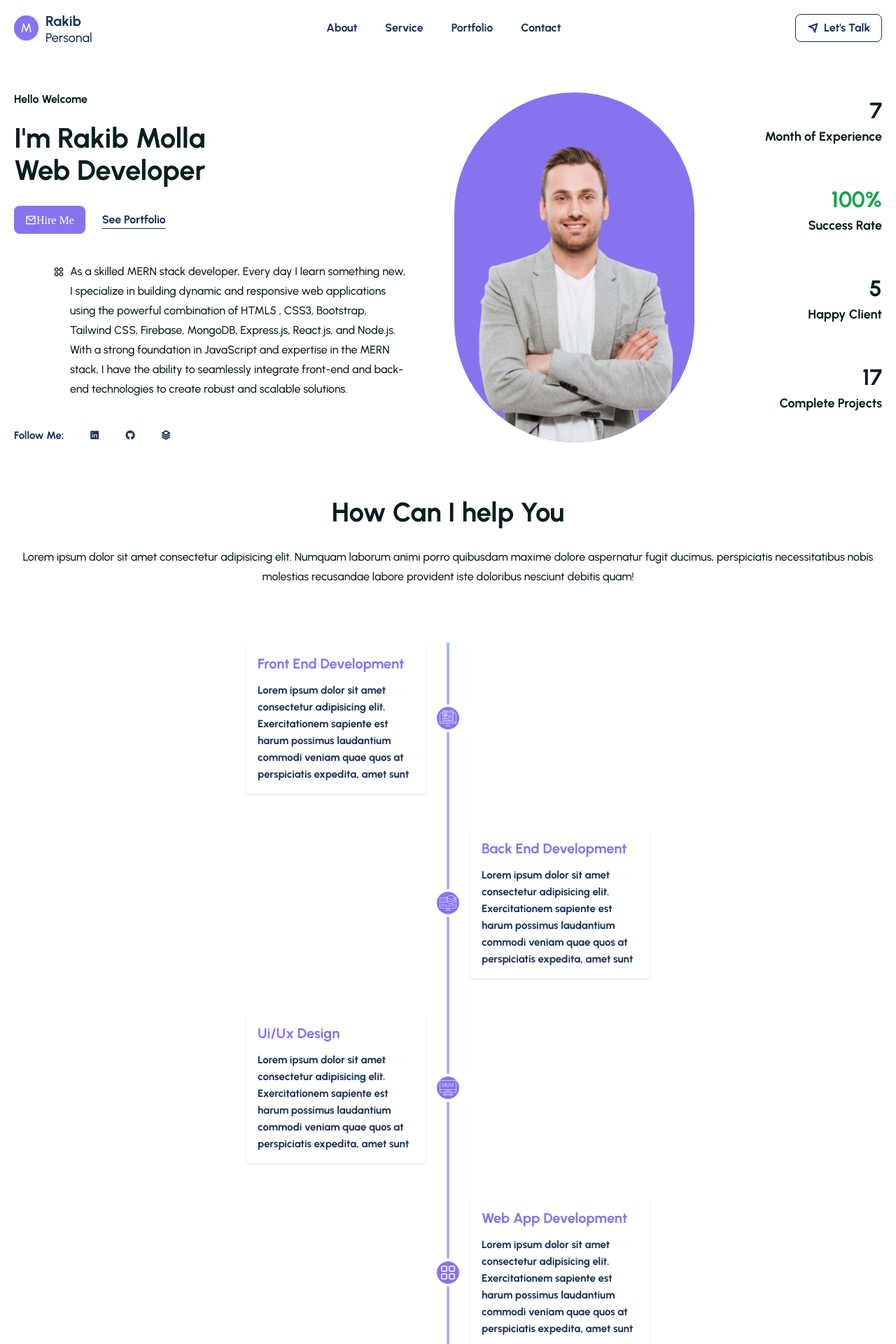
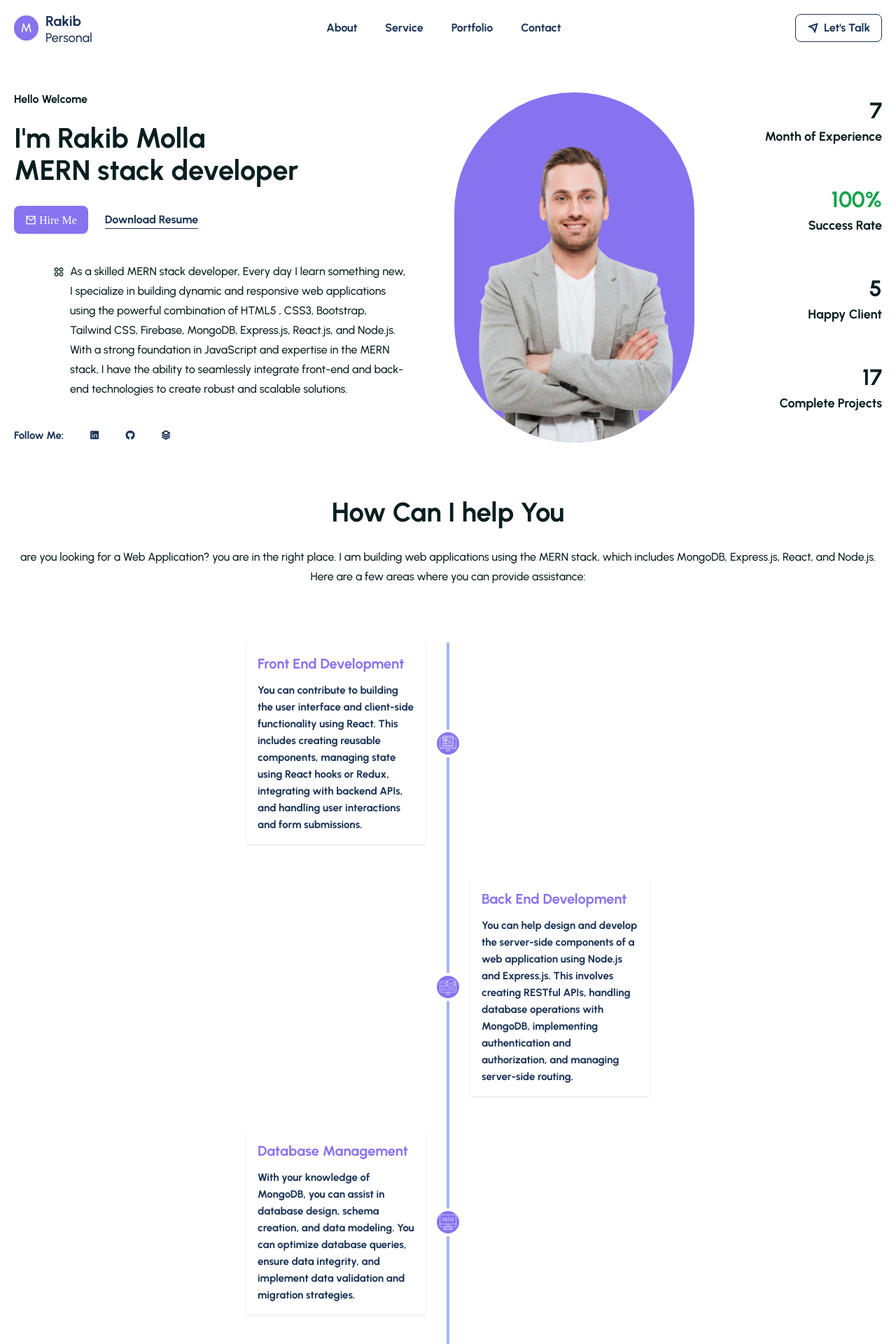
Before and after one commit to Rakib-molla/Portfolio, a React (Vite) app: page / in a window 1280 px wide. Shown: the top 1920 px of the page at 70% size. Built offline with nearby package versions, Linux system fonts and the light colour scheme.

Commit message:
some data change

```diff
--- a/src/components/Footer/Footer.jsx
+++ b/src/components/Footer/Footer.jsx
@@ -3,20 +3,22 @@ import React from 'react';
 const Footer = () => {
     const year = new Date().getFullYear();
     return (
-        <footer className='bg-[#12141e] py-12'>
+        <footer className='bg-[#12141e] py-12 w-full'>
             <div className='container'>
                 <div className='sm: flex items-center justify-between md:gap-5'>
                     <div className='w-full sm:w-1/2'>
                         <h2 className='text-[26px] leading-10 text-white font-[600] mb-5 md:text-[2rem] capitalize'>
                             Do You want more beautiful product ?
                         </h2>
-                        <a href="#contact">
-                            <button className='bg-primaryColor text-white font-[500] flex items-center gap-3 hover:bg-smallTextColor ease-id duration-300 py-2 px-4 rounded-[8px] ms-3'> <i className='ri-mail-line'>Hire Me</i></button>
+                        <a target='_blank' href="https://www.fiverr.com/rakib_molla">
+                            <button  className='bg-primaryColor text-white font-[500] flex items-center gap-3 hover:bg-smallTextColor ease-id duration-300 py-2 px-4 rounded-[8px] ms-3'> <i className='ri-mail-line'>Hire Me</i></button>
                         </a>
                     </div>
                     <div className='w-full sm:w-1/2'>
                         <p className='text-gray-200 leading-7 mt-4 sm:mt-0'>
-                            Lorem ipsum dolor sit amet consectetur adipisicing elit. Qui reiciendis accusamus maiores non quos, quasi numquam ducimus repudiandae nihil consequatur commodi tenetur sit harum quam deleniti officia praesentium aut voluptatem.
+                        Responsive Design: Ensure that your website is responsive and adapts to different screen sizes and devices. Use responsive design techniques, such as fluid layouts and CSS media queries, to optimize the website's appearance on mobile devices, tablets, and desktops. <br />
+
+                        Performance Optimization: Optimize your website's performance by minimizing the file size of assets (images, scripts, stylesheets), leveraging caching techniques, and optimizing code. Users appreciate fast-loading websites, so ensure your website loads quickly and efficiently.
                         </p>
                         <div className='flex  items-center  gap-4 flex-wrap md:gap-8 mt-10'>
                             <span className='text-gray-300 font-[600] text-[15px]'>Follow Me:
--- a/src/components/Header/Header.jsx
+++ b/src/components/Header/Header.jsx
@@ -1,4 +1,5 @@
 import React, { useEffect, useRef } from 'react';
+import { Link } from 'react-router-dom';
 
 const Header = () => {
     const headerRef = useRef(null);
@@ -59,8 +60,8 @@ const Header = () => {
 
                     {/* menu right */}
                     <div className='flex items-center gap-4'>
-                    <button className='flex items-center gap-2 text-smallTextColor font-[600] border border-solid border-smallTextColor py-2 px-4 rounded-[8px] max-h-[40px] hover:bg-smallTextColor hover:text-white hover:font-[500] ease-in duration-300'>
-                        <i className="ri-send-plane-line"></i> Let's Talk
+                    <button to='facebook.com' className='flex items-center gap-2 text-smallTextColor font-[600] border border-solid border-smallTextColor py-2 px-4 rounded-[8px] max-h-[40px] hover:bg-smallTextColor hover:text-white hover:font-[500] ease-in duration-300'>
+                        <i className="ri-send-plane-line"></i> <a target='_blank' href="https://www.fiverr.com/rakib_molla">Let's Talk</a>
                     </button>
 
                     <span onClick={toggleMenu} className='text-2xl text-smallTextColor cursor-pointer md:hidden'><i className="ri-menu-line"></i></span>
--- a/src/components/UI/Hero.jsx
+++ b/src/components/UI/Hero.jsx
@@ -2,7 +2,14 @@ import React from 'react';
 import heroImage from '../../assets/images/hero.svg';
 import CountUp from 'react-countup';
 
+const PDF_FILE_URL = 'http://localhost:5173/Md_Rakib_Molla_Resume.pdf'
+
 const Hero = () => {
+
+    const downloadResume =(e)=>{
+        e.preventDefault();
+    }
+
     return (
         <section>
             <div className="container" >
@@ -10,16 +17,18 @@ const Hero = () => {
                     {/* hero left content start */}
                     <div className='w-full md:basis-1/2'>
                         <h5 data-aos='fade-right' data-aos-duration='1500' className='text-headingColor font-[600] text-[16px]' >Hello Welcome</h5>
-                        <h1 data-aos='fade-up' data-aos-duration='1500' className='text-headingColor font-[800] sm:text-[40px] leading-[35px] sm:leading-[46px] mt-5'>I'm Rakib Molla <br />Web Developer </h1>
+                        <h1 data-aos='fade-up' data-aos-duration='1500' className='text-headingColor font-[800] sm:text-[40px] leading-[35px] sm:leading-[46px] mt-5'>I'm Rakib Molla <br /> MERN stack developer </h1>
                         <div
                         data-aos='fade-up'
                         data-aos-duration='1500'
                         data-aos-delay='200'
                         className='flex items-center gap-6 mt-7'>
-                            <a href="#contact">
-                                <button className='bg-primaryColor text-white font-[500] flex items-center gap-3 hover:bg-smallTextColor ease-id duration-300 py-2 px-4 rounded-[8px]'> <i className='ri-mail-line'>Hire Me</i></button>
+                            <a href="">
+                                <button className='bg-primaryColor text-white font-[500] flex items-center gap-3 hover:bg-smallTextColor ease-id duration-300 py-2 px-4 rounded-[8px]'> <i className='ri-mail-line'> <a target='_blank' href="https://www.fiverr.com/rakib_molla">Hire Me</a> </i></button>
                             </a>
-                            <a className='text-smallTextColor font-[600] text-[16px] border-b border-solid border-smallTextColor' href="#portfolio">See Portfolio</a>
+                            <a onClick={()=>downloadResume(e)} className='text-smallTextColor font-[600] text-[16px] border-b border-solid border-smallTextColor' href='Md_Rakib_Molla_Resume.pdf'
+
+                            > <button>Download Resume</button></a>
 
                         </div>
                         <p data-aos='fade-left' data-aos-duration='1500' className='flex gap-2 text-headingColor font-[500] leading-7 sm:pl-14 sm:pr-10 mt-10'>
@@ -36,17 +45,17 @@ const Hero = () => {
                                 Follow Me:
                             </span>
                             <span>
-                                <a className='text-smallTextColor text-[15px] font-[600]' href="#linkedin">
+                                <a target='_blank' className='text-smallTextColor text-[15px] font-[600]' href="https://www.linkedin.com/in/rakib-molla/">
                                     <i className="ri-linkedin-box-fill"></i>
                                 </a>
                             </span>
                             <span>
-                                <a className='text-smallTextColor text-[15px] font-[600]' href="#github">
+                                <a className='text-smallTextColor text-[15px] font-[600]' target='_blank' href="https://github.com/rakib-molla">
                                 <i className="ri-github-fill"></i>
                                 </a>
                             </span>
                             <span>
-                                <a className='text-smallTextColor text-[15px] font-[600]' href="#stack">
+                                <a className='text-smallTextColor text-[15px] font-[600]' target='_blank' href="https://stackoverflow.com/users/11881190/rakib-molla">
                                 <i className="ri-stack-line"></i>
                                 </a>
                             </span>
--- a/src/components/UI/Services.jsx
+++ b/src/components/UI/Services.jsx
@@ -9,7 +9,7 @@ const Services = () => {
                 <div className='text-center'>
                     <h2 className='text-headingColor font-[800] text-[2.4rem] mb-5'>How Can I help You </h2>
                     <p className='lg:mx-w-[400px] lg:mx-auto text-headingColor font-[500] text-[16px] leading-7'>
-                        Lorem ipsum dolor sit amet consectetur adipisicing elit. Numquam laborum animi porro quibusdam maxime dolore aspernatur fugit ducimus, perspiciatis necessitatibus nobis molestias recusandae labore provident iste doloribus nesciunt debitis quam!
+                    are you looking for a Web Application?  you are in the right place. I am building web applications using the MERN stack, which includes MongoDB, Express.js, React, and Node.js. Here are a few areas where you can provide assistance:
                     </p>
                 </div>
 
@@ -31,7 +31,7 @@ const Services = () => {
                                                     Front End Development
                                                 </h3>
                                                 <p className='text-[15px] text-smallTextColor group-hover:text-white group-hover:font-[500] leading-6'>
-                                                    Lorem ipsum dolor sit amet consectetur adipisicing elit. Exercitationem sapiente est harum possimus laudantium commodi veniam quae quos at perspiciatis expedita, amet sunt
+                                                You can contribute to building the user interface and client-side functionality using React. This includes creating reusable components, managing state using React hooks or Redux, integrating with backend APIs, and handling user interactions and form submissions.
                                                 </p>
                                             </div>
                                         </div>
@@ -56,7 +56,7 @@ const Services = () => {
                                                     Back End Development
                                                 </h3>
                                                 <p className='text-[15px] text-smallTextColor group-hover:text-white group-hover:font-[500] leading-6'>
-                                                    Lorem ipsum dolor sit amet consectetur adipisicing elit. Exercitationem sapiente est harum possimus laudantium commodi veniam quae quos at perspiciatis expedita, amet sunt
+                                                You can help design and develop the server-side components of a web application using Node.js and Express.js. This involves creating RESTful APIs, handling database operations with MongoDB, implementing authentication and authorization, and managing server-side routing.
                                                 </p>
                                             </div>
                                         </div>
@@ -78,10 +78,10 @@ const Services = () => {
                                         <div className='w-full sm:w-1/2 sm:pr-8'>
                                             <div data-aos='fade-right' data-aos-duration='1200' className='bg-white p-4 rounded shadow group hover:bg-primaryColor cursor-pointer ease-in duration-150'>
                                                 <h3 className='text-primaryColor font-[700] mb-3 group-hover:text-white group-hover:font-[600] text-xl'>
-                                                    Ui/Ux Design
+                                                Database Management
                                                 </h3>
                                                 <p className='text-[15px] text-smallTextColor group-hover:text-white group-hover:font-[500] leading-6'>
-                                                    Lorem ipsum dolor sit amet consectetur adipisicing elit. Exercitationem sapiente est harum possimus laudantium commodi veniam quae quos at perspiciatis expedita, amet sunt
+                                                With your knowledge of MongoDB, you can assist in database design, schema creation, and data modeling. You can optimize database queries, ensure data integrity, and implement data validation and migration strategies.
                                                 </p>
                                             </div>
                                         </div>
@@ -103,10 +103,10 @@ const Services = () => {
                                         <div className='w-full sm:w-1/2 sm:pl-8'>
                                             <div data-aos='fade-left' data-aos-duration='1200' className='bg-white p-4 rounded shadow group hover:bg-primaryColor cursor-pointer ease-in duration-150'>
                                                 <h3 className='text-primaryColor font-[700] mb-3 group-hover:text-white group-hover:font-[600] text-xl'>
-                                                    Web App Development
+                                                API Integration
                                                 </h3>
                                                 <p className='text-[15px] text-smallTextColor group-hover:text-white group-hover:font-[500] leading-6'>
-                                                    Lorem ipsum dolor sit amet consectetur adipisicing elit. Exercitationem sapiente est harum possimus laudantium commodi veniam quae quos at perspiciatis expedita, amet sunt
+                                                You can help integrate third-party APIs into the application, such as payment gateways, social media platforms, or mapping services. This involves handling API requests and responses, managing authentication and access tokens, and processing data from external sources.
                                                 </p>
                                             </div>
                                         </div>
```
Also changed, not shown: 1 other file (tests, documents, lock files or other folders).
